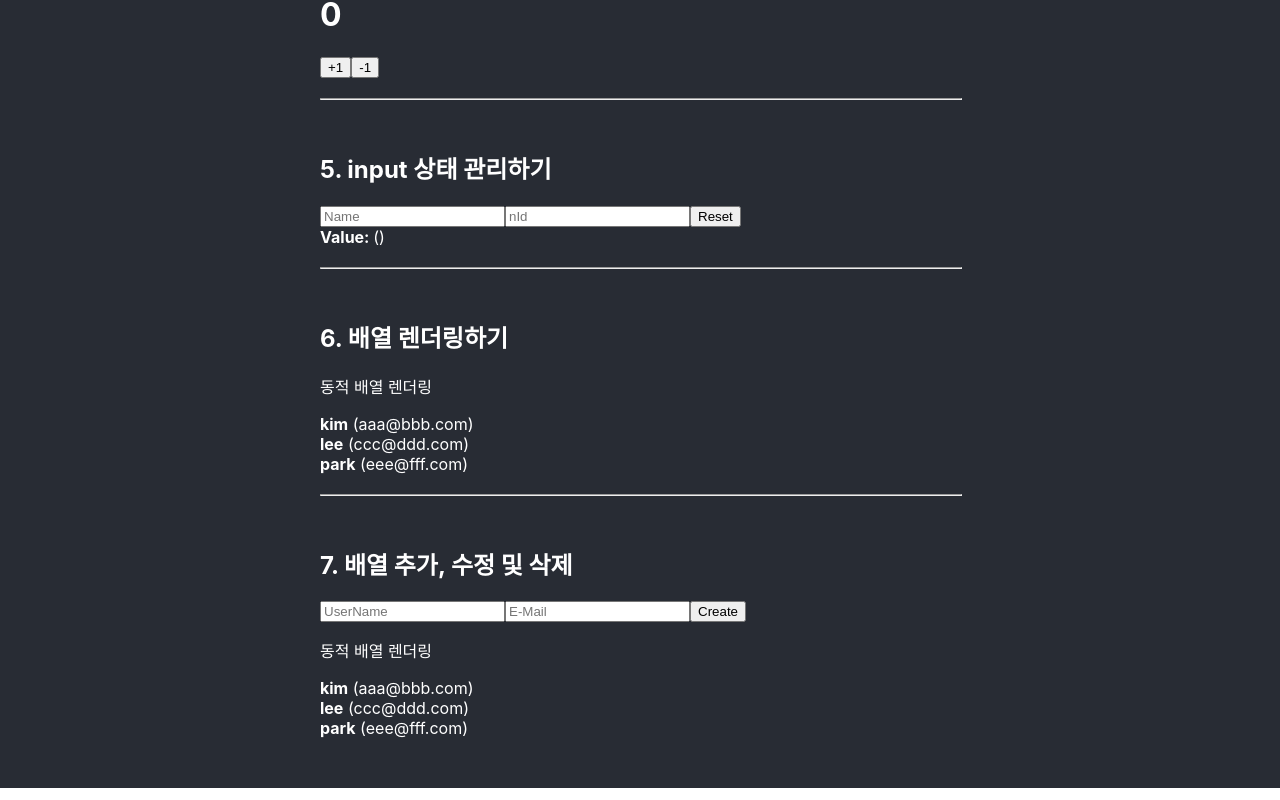
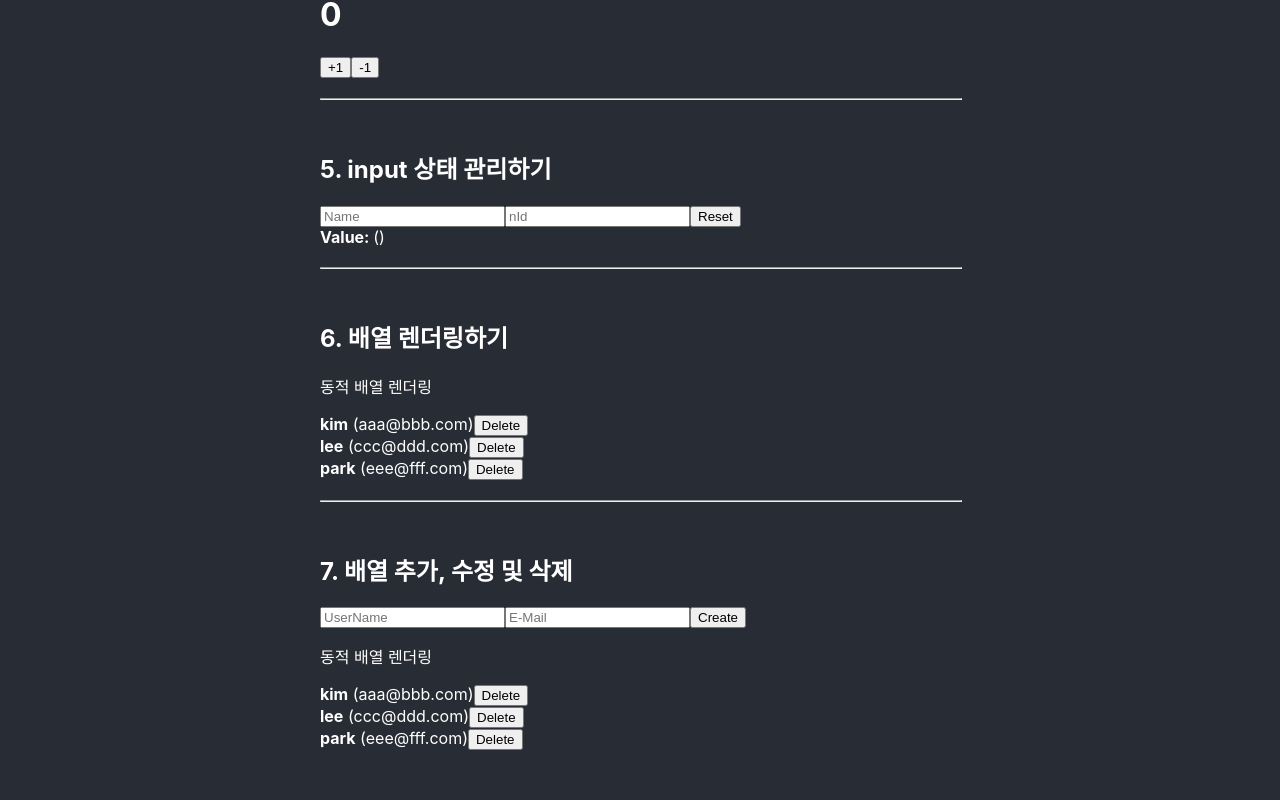
Before and after one commit to Rap0d/playground-react, a React (Create React App) app: page / in a window 1280 px wide. Shown: the part 1885-2685 px from the top of the page. Built offline with nearby package versions, Linux system fonts and the light colour scheme.

Commit message:
배열 삭제 함수 추가

```diff
--- a/src/components/tutorials/Arrays.js
+++ b/src/components/tutorials/Arrays.js
@@ -34,6 +34,11 @@ function Arrays({propUsers, setUsers}) {
         })
         nextId.current += 1
     }
+    const onRemove = id => {
+        // user.id 가 파라미터로 일치하지 않는 원소만 추출해서 새로운 배열 생성
+        // = user.id 가 id인 것을 제거
+        setUsers(propUsers.filter(user => user.id !== id))
+    }
 
     return (
         <>
@@ -43,7 +48,10 @@ function Arrays({propUsers, setUsers}) {
                 onChange={onChange}
                 onCreate={onCreate}
             />
-            <UserList users={propUsers}/>
+            <UserList
+                users={propUsers}
+                onRemove={onRemove}
+            />
         </>
     )
 }
--- a/src/components/tutorials/UserList.js
+++ b/src/components/tutorials/UserList.js
@@ -1,9 +1,15 @@
 import React from "react";
 
-function User({user}) {
+function User({user, onRemove}) {
     return (
         <div>
             <b>{user.username}</b> <span>({user.email})</span>
+            {/*
+            jsx 외부에서 정의된 event handler나
+            callback으로 parameter를 pass할 때 화살표 함수를 씀
+            onRemove(user.id)를 넣으면 바로 실행되어짐
+            */}
+            <button onClick={() => onRemove(user.id)}>Delete</button>
         </div>
     );
 }
@@ -22,7 +28,7 @@ function UserList() {
 }
 */
 
-function DynamicUserList({users}) {
+function DynamicUserList({users, onRemove}) {
     return (
         <>
             <p>동적 배열 렌더링</p>
@@ -32,7 +38,11 @@ function DynamicUserList({users}) {
                 // 만약 원소의 고유값이 없다면 map() 함수를 사용할 때 설정하는
                 // 콜백함수의 두 번째 파라미터 index를 key로 사용하면 된다.
                 // <User user={user} key={user.id}/>
-                <User user={user} key={index}/>
+                <User
+                    user={user}
+                    key={index}
+                    onRemove={onRemove}
+                />
                 // 만약 배열을 렌더링 할 때 key 설정을 하지 않게 된다면
                 // 기본적으로 배열의 index 값을 key로 사용하게 되고,
                 // 경고 메시지가 뜨게 된다.
```
